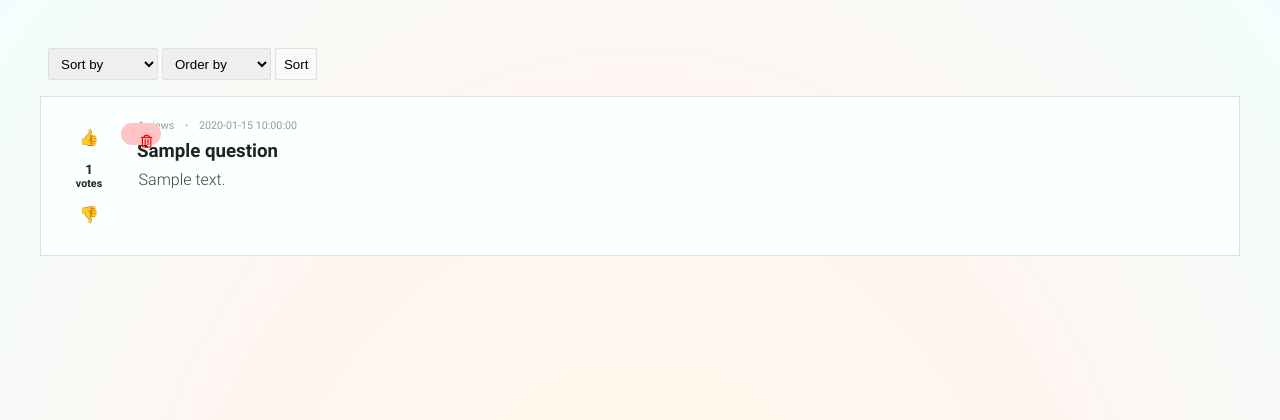
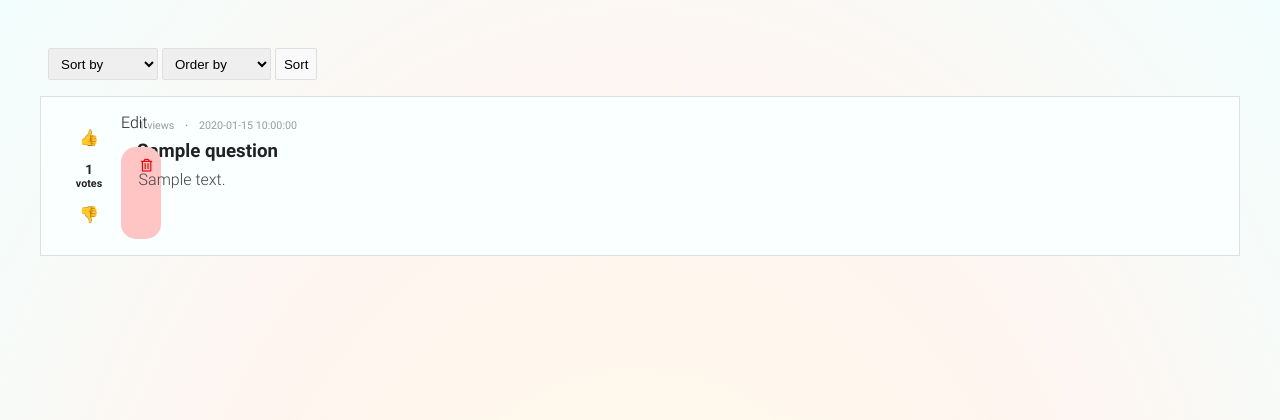
Before and after one commit to prothy/ask-mate, a Flask app: template templates/list_questions.html in a window 1280 px wide. Shown: the part 93-513 px from the top of the page. Run offline with Flask 2, Linux system fonts and the light colour scheme; the template is opened without the code that fills it: most values are stand-ins (such as "Sample title", 1, 10 or a date in 2020).

Commit message:
Create edit button

```diff
--- a/templates/list_questions.html
+++ b/templates/list_questions.html
@@ -53,6 +53,7 @@
                     <a class="btn btnUpdate" href="/question/{{ question['id'] }}/edit"><i class="fas fa-edit"></i></a>
                 </td>
                 <td class="sideBar">#}
+            <a href="/question/{{ question.id }}/edit">Edit</a>
             <a href="/question/{{ question.id }}/delete" class="action-container--button btn btnDelete"><i class="far fa-trash-alt"></i></a>
                 {#</td>
             </tr>
```
